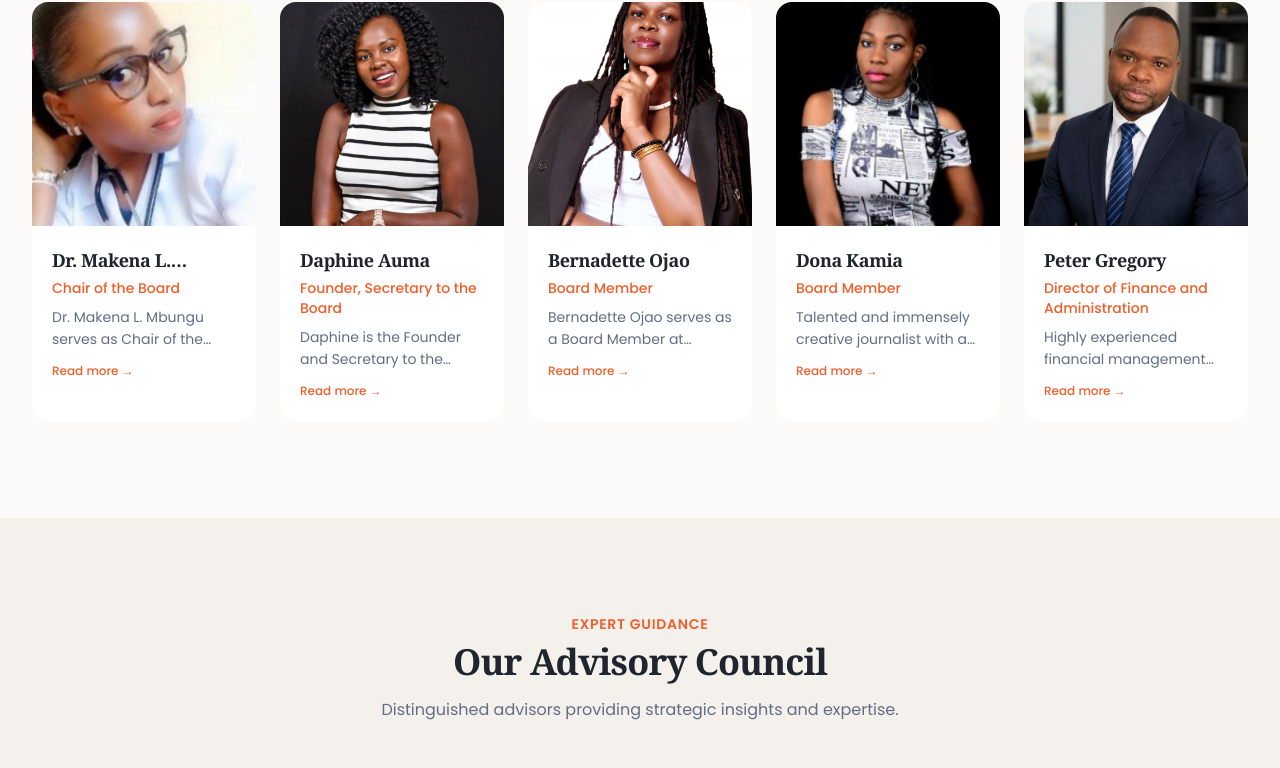
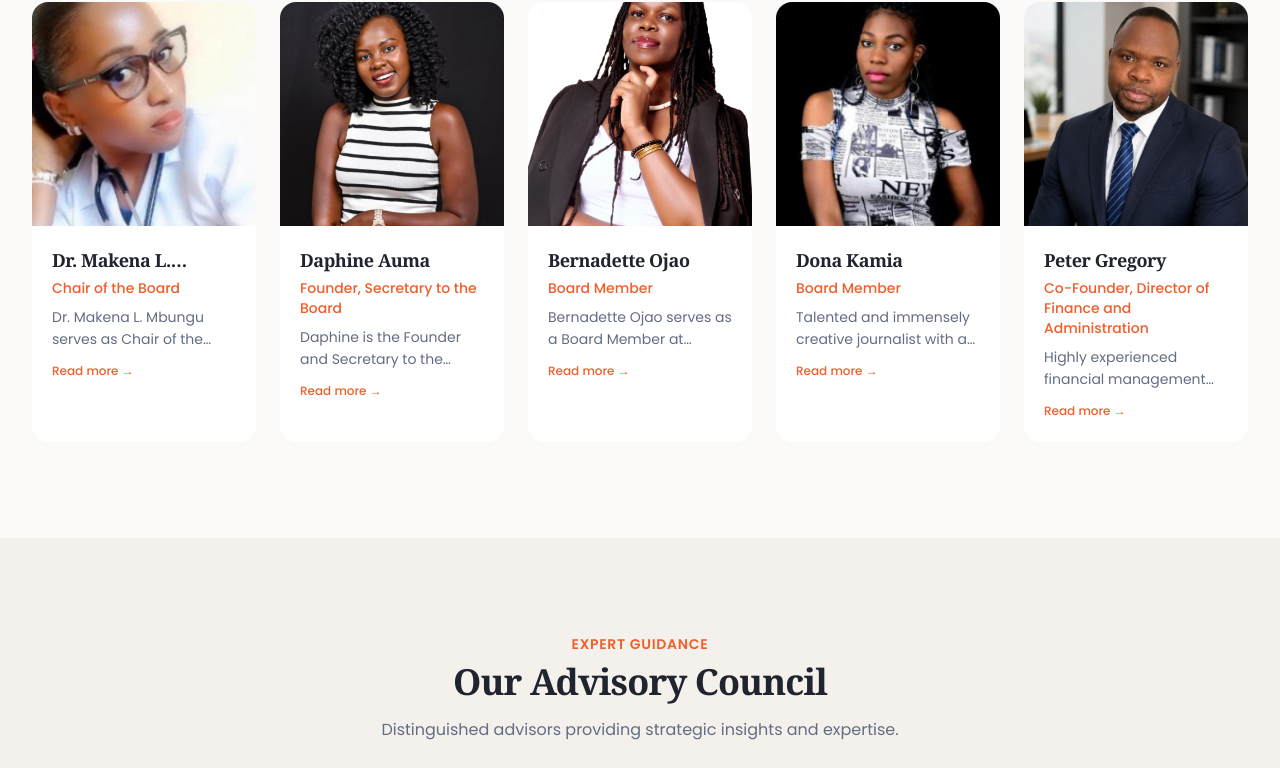
Before and after one commit to CodeKovenant/gahso, a React (Vite) app in the folder artifacts/gahso/: page /about in a window 1280 px wide. Shown: the part 4284-5052 px from the top of the page. Built offline with nearby package versions, Linux system fonts and the light colour scheme; the HTML template or start-up script is replaced by a standard one.

Commit message:
Add co-founder title for Peter Gregory

```diff
--- a/artifacts/gahso/src/pages/About.tsx
+++ b/artifacts/gahso/src/pages/About.tsx
@@ -107,7 +107,7 @@ const boardMembers = [
   },
   {
     name: "Peter Gregory",
-    role: "Director of Finance and Administration",
+    role: "Co-Founder, Director of Finance and Administration",
     image: boardPeter,
     bio: "Highly experienced financial management professional with over 5 years of experience in grants administration of more than 5 donor funds. Strong program management includes launch through closeout, human resource management, financial planning, cooperative agreement compliance, sub-award management, and reporting. Has worked with USAID, CDC, Catholic Relief Services, Uhai Eashri, and African Women Development Fund (AWDF). Proven ability to design and maintain accounting systems, prepare periodic financial reports, and supervise staff accountants. Holds degree in Business Administration with IT (Finance Option) from Maseno University and Master's Degree in Business Administration (Finance Option) from The University of Nairobi.",
   },
```
